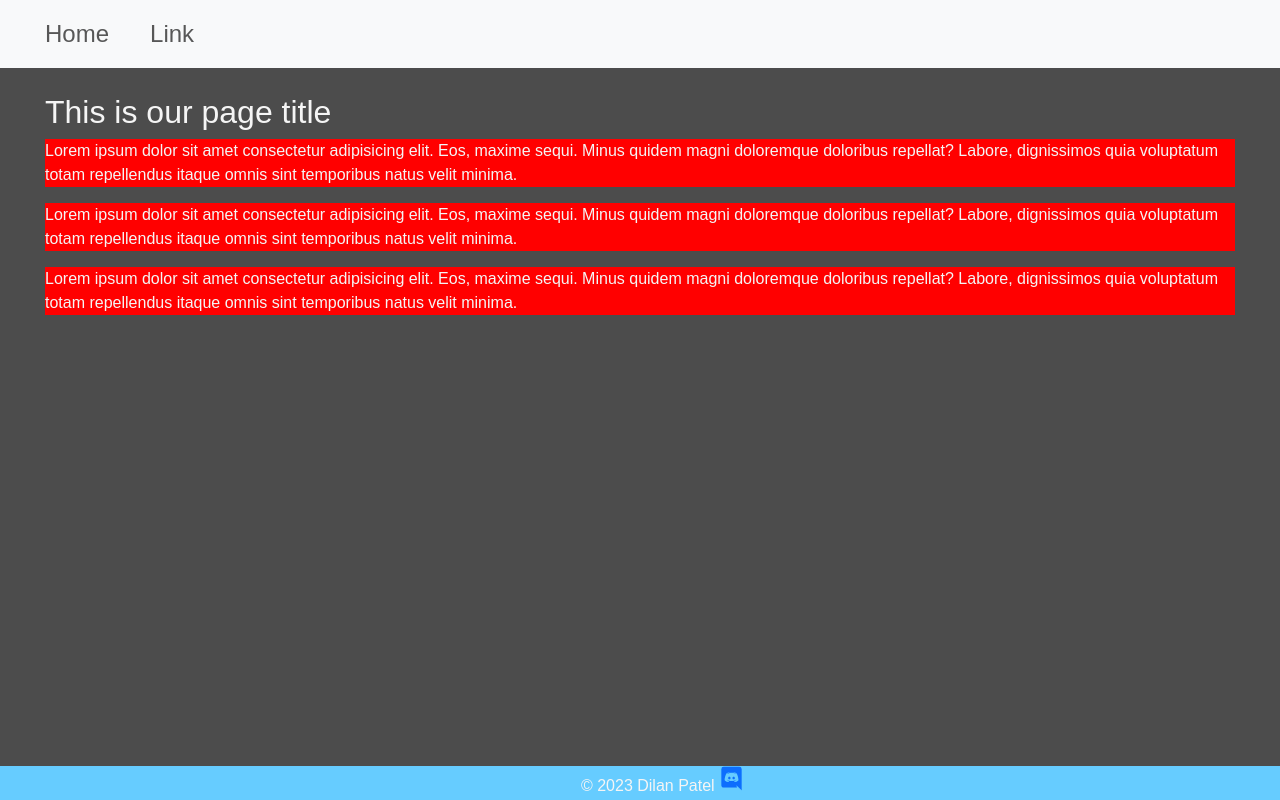
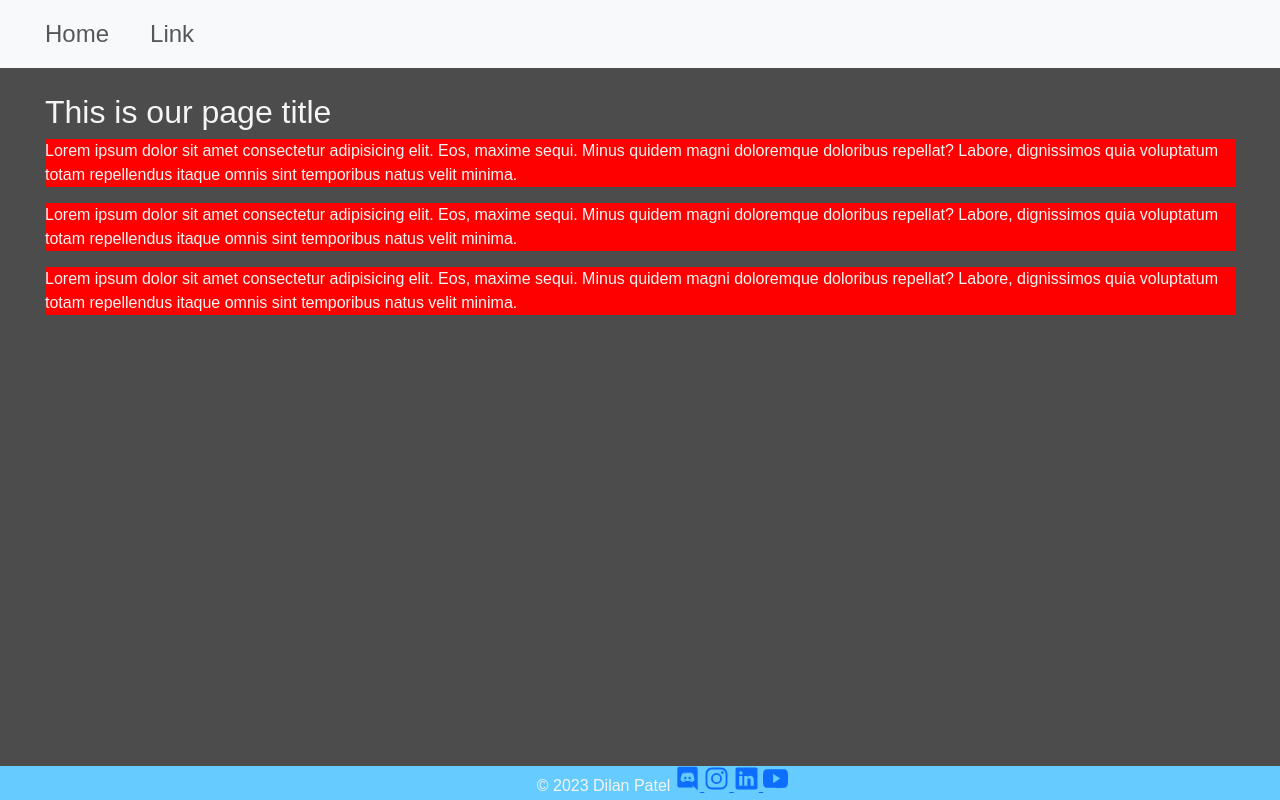
Before and after one commit to dilanpatel20/Website-1.1, a plain HTML site: page index.html in a window 1280 px wide. Drawn offline with nearby package versions, Linux system fonts and the light colour scheme.

Commit message:
Added social media
added social media. will update css later on.

```diff
--- a/index.html
+++ b/index.html
@@ -102,6 +102,19 @@
             <a href="https://discord.com/users/228310283775377418">
                 <ion-icon class="socialMedia" name="logo-discord" alt="Discord Link"></ion-icon>
             </a>
+
+            <a href="https://www.instagram.com/dilanpatel20/">
+                <ion-icon class="socialMedia" name="logo-instagram"></ion-icon>
+            </a>
+
+            <a href="https://www.linkedin.com/in/dilanpatel20">
+                <ion-icon class="socialMedia" name="logo-linkedin"></ion-icon>
+            </a>
+
+            <a href="https://youtube.com/@DilanPatel">
+                <ion-icon  class="socialMedia" name="logo-youtube"></ion-icon>
+            </a>
+
         </footer>
 
         <script type="module" src="https://unpkg.com/ionicons@7.1.0/dist/ionicons/ionicons.esm.js"></script>
```
